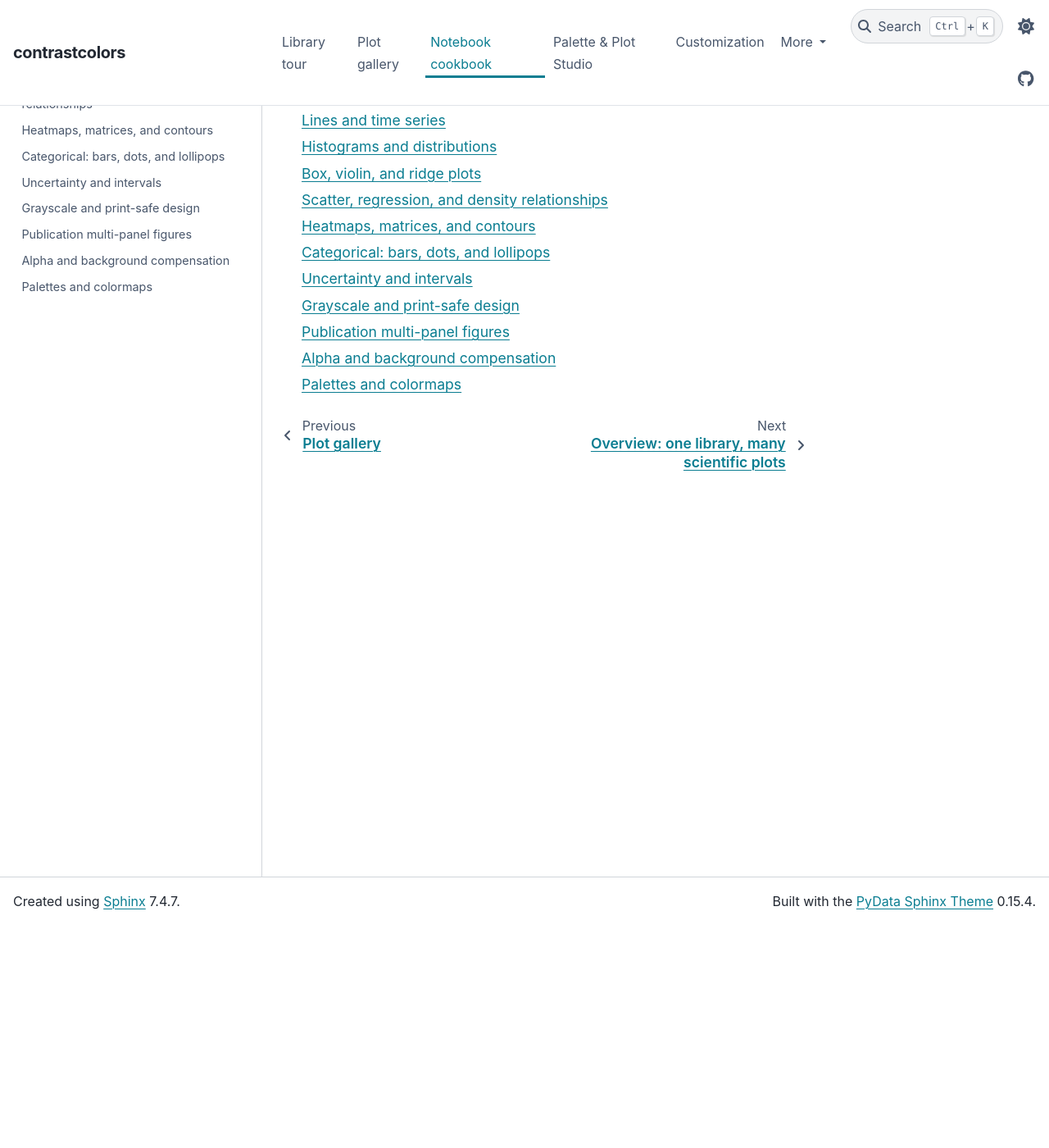
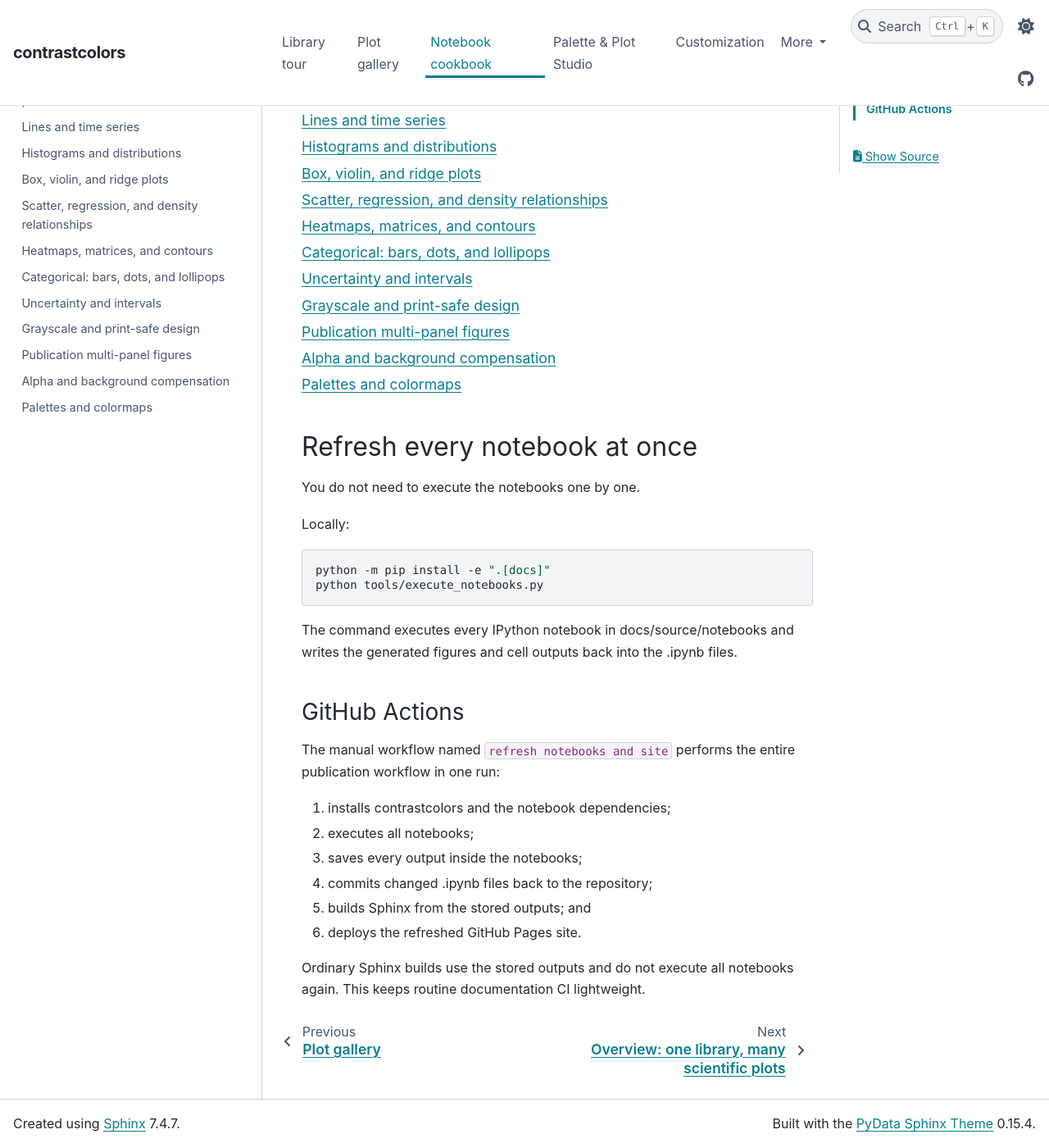
Before and after one commit to heri-espino/Colors, a Sphinx documentation site: the page built from docs/source/notebooks/index.rst, in a window 1280 px wide and 1400 px high, scrolled down 272 px. Shown: the whole window at 82% size. Built offline with Sphinx 7.4.7 and the PyData theme 0.15.4, drawn with Linux system fonts in a browser that asks for light colours.

Commit message:
Document one-command notebook refresh workflow

```diff
--- a/docs/source/notebooks/index.rst
+++ b/docs/source/notebooks/index.rst
@@ -20,3 +20,34 @@
    09_publication_multipanel
    10_alpha_background
    11_palettes_colormaps
+
+Refresh every notebook at once
+------------------------------
+
+You do not need to execute the notebooks one by one.
+
+Locally:
+
+.. code-block:: bash
+
+   python -m pip install -e ".[docs]"
+   python tools/execute_notebooks.py
+
+The command executes every IPython notebook in docs/source/notebooks and writes
+the generated figures and cell outputs back into the .ipynb files.
+
+GitHub Actions
+~~~~~~~~~~~~~~
+
+The manual workflow named ``refresh notebooks and site`` performs the entire
+publication workflow in one run:
+
+1. installs contrastcolors and the notebook dependencies;
+2. executes all notebooks;
+3. saves every output inside the notebooks;
+4. commits changed .ipynb files back to the repository;
+5. builds Sphinx from the stored outputs; and
+6. deploys the refreshed GitHub Pages site.
+
+Ordinary Sphinx builds use the stored outputs and do not execute all notebooks
+again. This keeps routine documentation CI lightweight.
```
